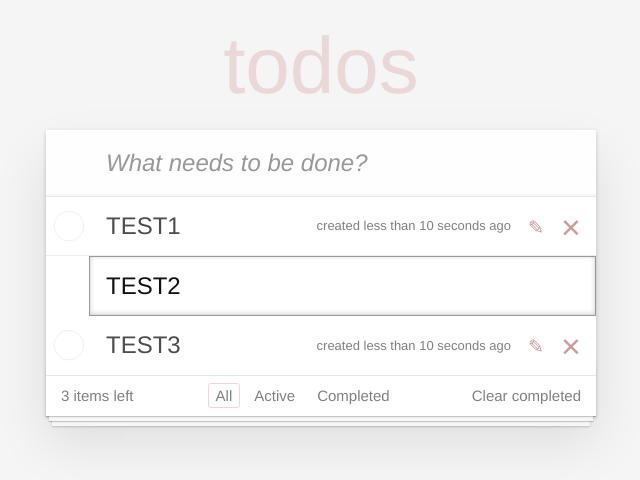
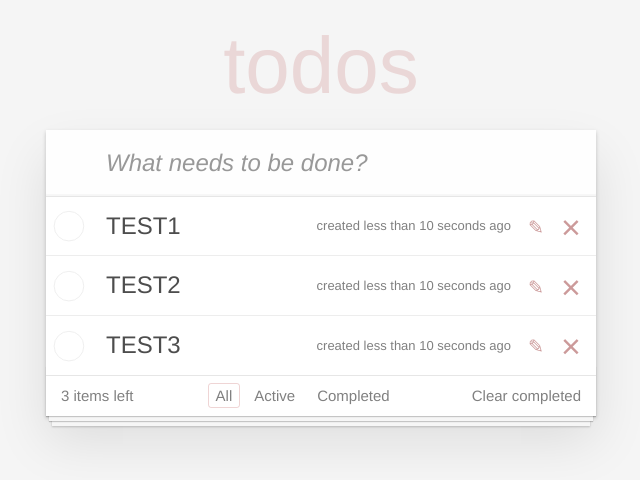
Before and after one commit to takkeR-DEV/todo, a React (Create React App) app: page / in a window 1280 px wide. Shown: the top 480 px of the page, without its empty margins (319-959 px from the left). Built offline with nearby package versions, Linux system fonts and the light colour scheme.

Commit message:
add_edit

```diff
--- a/src/components/App/App.jsx
+++ b/src/components/App/App.jsx
@@ -12,7 +12,7 @@ class App extends Component {
     filter: 'All',
     todoData: [
       { id: 100, task: 'TEST1', completed: false, edit: false },
-      { id: 101, task: 'TEST2', completed: false, edit: true },
+      { id: 101, task: 'TEST2', completed: false, edit: false },
       { id: 102, task: 'TEST3', completed: false, edit: false },
     ],
   };
```
